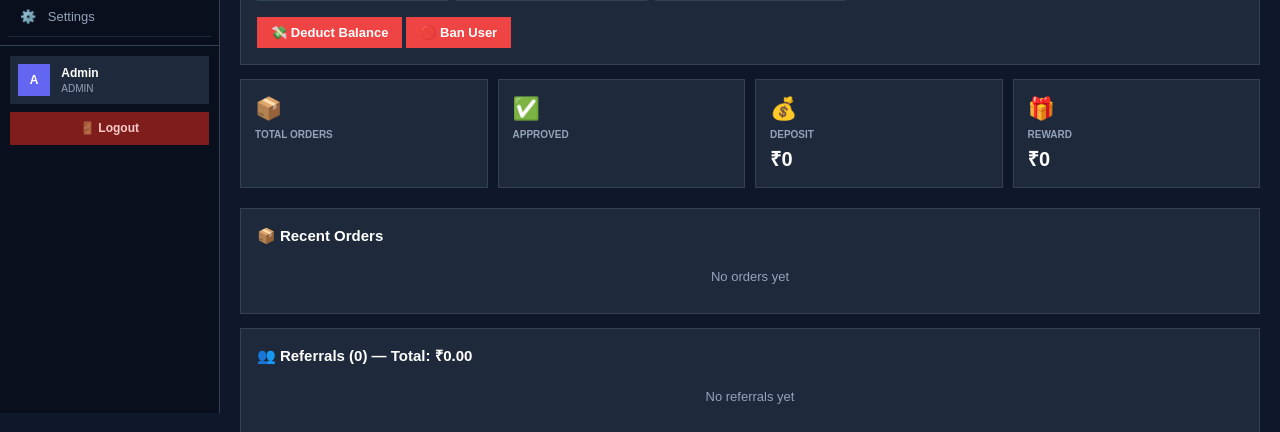
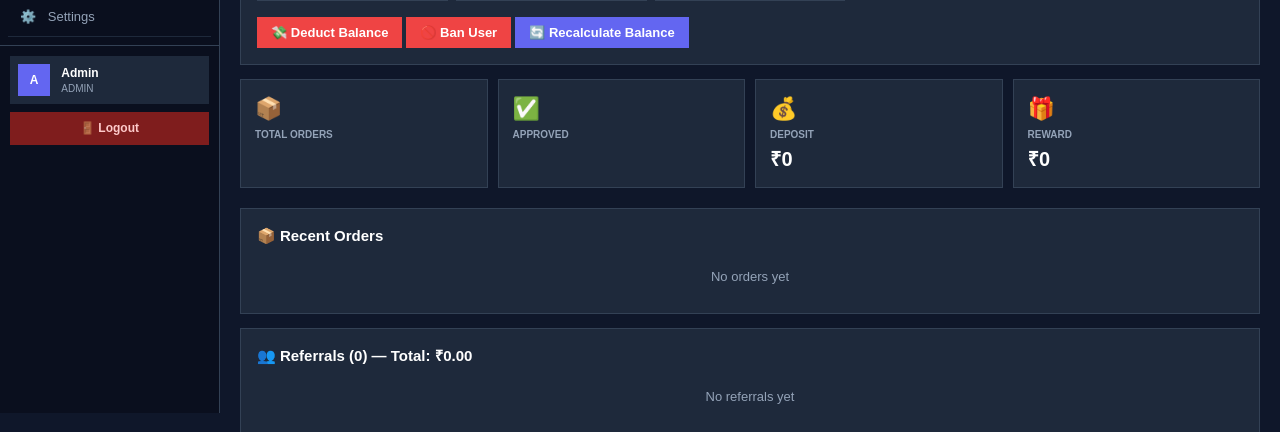
Before and after one commit to sandip-dev87/slotex-bot, a Flask app: template admin/templates/user_detail.html in a window 1280 px wide. Shown: the part 387-819 px from the top of the page. Run offline with Flask 3, Linux system fonts and the light colour scheme; the template is opened without the code that fills it, so the values that code supplies are empty.

Commit message:
Add recalculate balance button + route

```diff
--- a/admin/app.py
+++ b/admin/app.py
@@ -802,6 +802,32 @@ def api_user_unban(uid):
         notify_user(urow[0], "✅ Your account has been unbanned.")
     cache_clear()
     return jsonify({"ok": True})
+
+
+@app.route("/api/users/<int:uid>/recalculate", methods=["POST"])
+@require_login
+def api_user_recalculate(uid):
+    """Recalculate user balance from transactions"""
+    rewards = q_one("SELECT COALESCE(SUM(reward),0) FROM orders WHERE user_id=? AND status='approved'", (uid,))[0]
+    approved_wd = q_one("SELECT COALESCE(SUM(amount + fee),0) FROM withdrawals WHERE user_id=? AND status='approved'", (uid,))[0]
+    pending_wd = q_one("SELECT COALESCE(SUM(amount + fee),0) FROM withdrawals WHERE user_id=? AND status='pending'", (uid,))[0]
+    ref_earned = q_one("SELECT COALESCE(SUM(commission),0) FROM referrals WHERE referrer_id=? AND status='credited'", (uid,))[0]
+
+    expected = float(rewards) - float(approved_wd) - float(pending_wd) + float(ref_earned)
+
+    q_exec("UPDATE users SET balance=? WHERE id=?", (expected, uid))
+    cache_clear()
+
+    return jsonify({
+        "ok": True,
+        "balance": expected,
+        "details": {
+            "rewards": rewards,
+            "approved_wd": approved_wd,
+            "pending_wd": pending_wd,
+            "referral": ref_earned,
+        }
+    })
 
 
 # ═════════════════════════════════════════════
--- a/admin/templates/user_detail.html
+++ b/admin/templates/user_detail.html
@@ -49,6 +49,7 @@
     {% else %}
     <button class="btn btn-danger" onclick="banUser({{ user.id }})">🚫 Ban User</button>
     {% endif %}
+    <button class="btn btn-primary" onclick="recalculateBalance({{ user.id }})">🔄 Recalculate Balance</button>
   </div>
 </div>
 
@@ -207,6 +208,17 @@ async function banUser(id) {
   } else showToast('Failed', 'error');
 }
 
+async function recalculateBalance(id) {
+  if (!confirm('Recalculate balance from transactions?')) return;
+  const { ok, data } = await apiCall(`/api/users/${id}/recalculate`, {});
+  if (ok && data.ok) {
+    showToast(`✓ Balance recalculated: Rs ${data.balance.toFixed(2)}`, 'success');
+    setTimeout(() => location.reload(), 1000);
+  } else {
+    showToast(data.error || 'Failed', 'error');
+  }
+}
+
 async function unbanUser(id) {
   const { ok, data } = await apiCall(`/api/users/${id}/unban`);
   if (ok && data.ok) {
```
